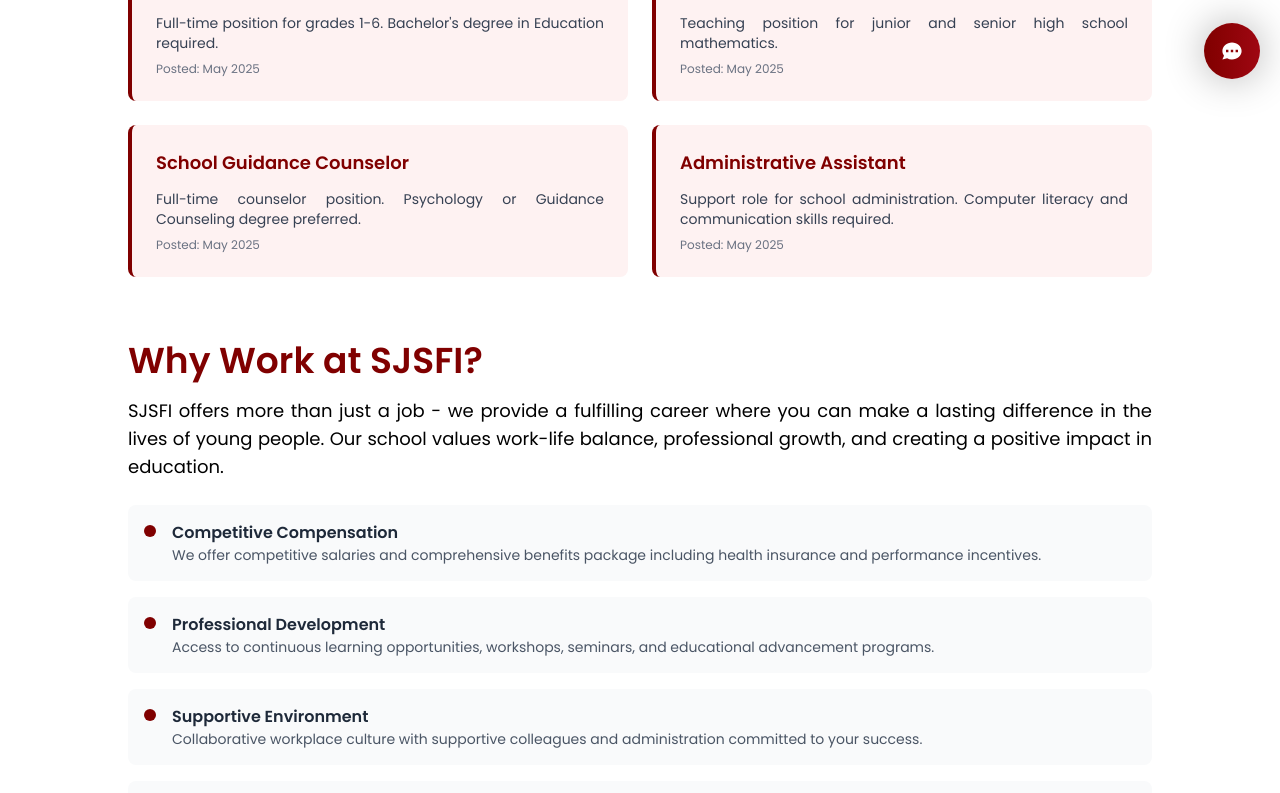
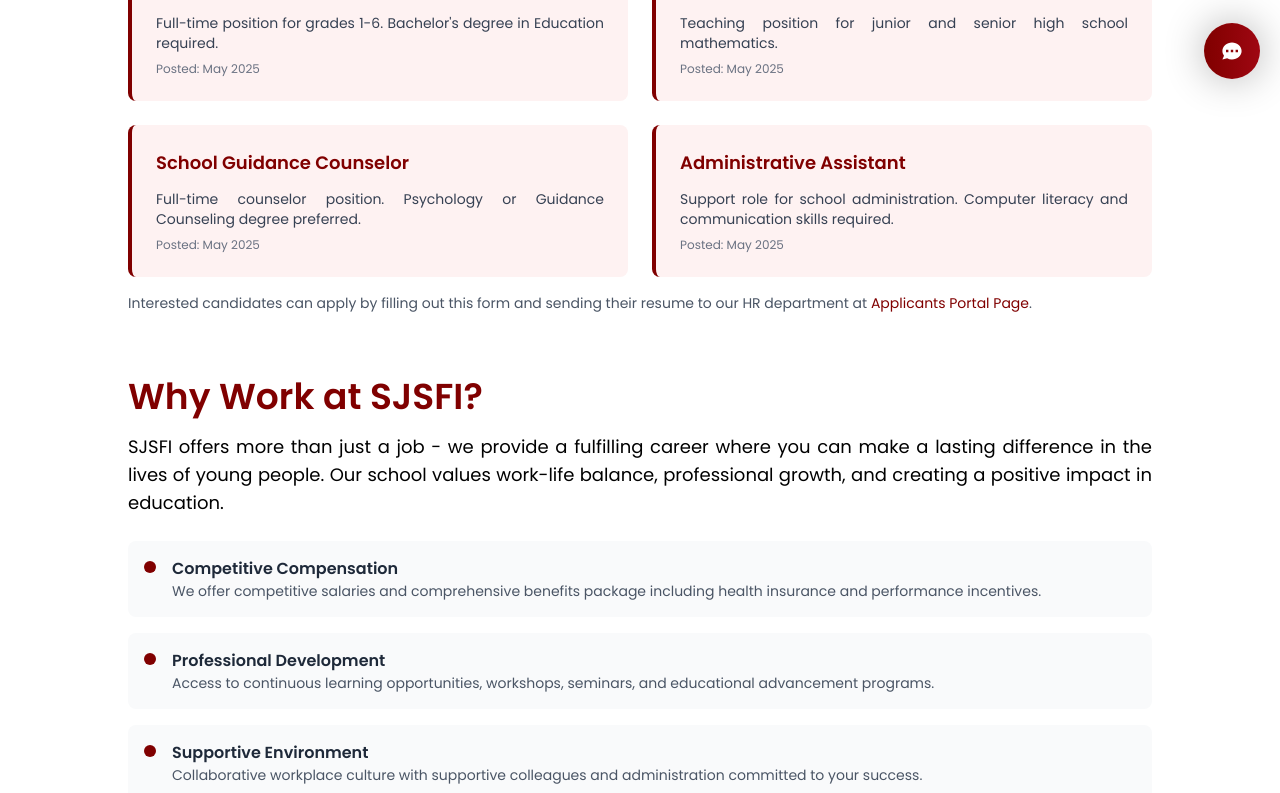
Before and after one commit to dnsxmrs/sjsfi-website-v2, a Next.js app: page /careers in a window 1280 px wide. Shown: the part 701-1494 px from the top of the page. Built offline with nearby package versions, Linux system fonts and the light colour scheme.

Commit message:
fix: clean up whitespace in page components and update SJSFI-SIS portal link in Navbar

```diff
--- a/src/app/(guest)/careers/page.tsx
+++ b/src/app/(guest)/careers/page.tsx
@@ -85,7 +85,6 @@
             </section> */}
 
             <div className="space-y-16 text-justify">
-                {" "}
                 <section>
                     <h1 className="text-[#800000] font-semibold text-3xl md:text-4xl">
                         Careers at SJSFI
@@ -103,7 +102,7 @@
                         personal development. We value innovation, collaboration, and
                         continuous learning in our pursuit of educational excellence.
                     </p>
-                </section>{" "}
+                </section>
                 <section>
                     <h1 className="text-[#800000] font-semibold text-3xl md:text-4xl">
                         Current Job Openings
@@ -154,7 +153,17 @@
                             <p className="text-xs text-gray-500">Posted: May 2025</p>
                         </div>
                     </div>
-                </section>{" "}
+                    <p className="text-gray-600 text-sm mt-4">
+                        Interested candidates can apply by filling out this form and sending their resume
+                        to our HR department at{" "}
+                        <a
+                            href="https://hrms-v2-azure.vercel.app/applicant"
+                            className="text-[#800000] hover:underline"
+                        >
+                            Applicants Portal Page
+                        </a>.
+                    </p>
+                </section>
                 <section>
                     <h1 className="text-[#800000] font-semibold text-3xl md:text-4xl">
                         Why Work at SJSFI?
@@ -215,7 +224,7 @@
                             </div>
                         </div>
                     </div>
-                </section>{" "}
+                </section>
                 <section>
                     <h1 className="text-[#800000] font-semibold text-3xl md:text-4xl">
                         Application Process
--- a/src/components/Chatbot.tsx
+++ b/src/components/Chatbot.tsx
@@ -223,7 +223,7 @@
                                         height={32}
                                         className="w-full h-full object-cover"
                                     />
-                                </div>{" "}
+                                </div>
                                 {/* Typing Animation */}
                                 <div className="bg-white text-black shadow-sm border border-gray-300 rounded-lg rounded-bl-sm px-4 py-3">
                                     <div className="flex items-center space-x-1">
--- a/src/components/Navbar.tsx
+++ b/src/components/Navbar.tsx
@@ -48,7 +48,7 @@
                 <div className="hidden custom-lg:flex flex-col flex-1 h-[90px]">
                     <div className="flex justify-end items-center pr-4 lg:pr-10 text-white space-x-2 md:space-x-4 basis-7/16">
                         <a
-                            href="https://sjsfi-auth-git-dev-faculty-dnsxmrs-projects.vercel.app/"
+                            href="https://sjsfi-sis.vercel.app/"
                             title="Go to SJSFI-SIS Portal (preview)"
                             className="hover:text-[#FFD700] text-xs md:text-xs font-sans tracking-wider"
                         >
```
Also changed, not shown: src/app/(guest)/be-a-josephian/page.tsx (+3 -4 lines).
